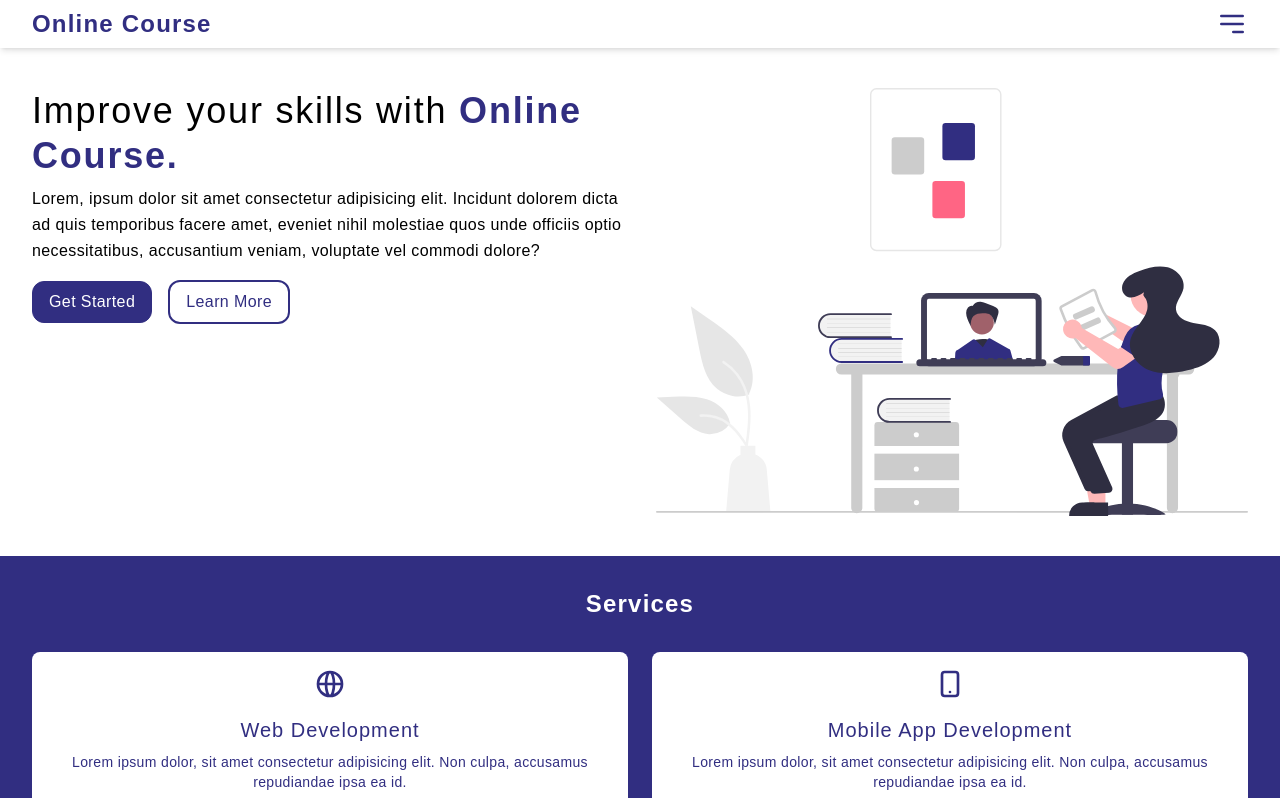
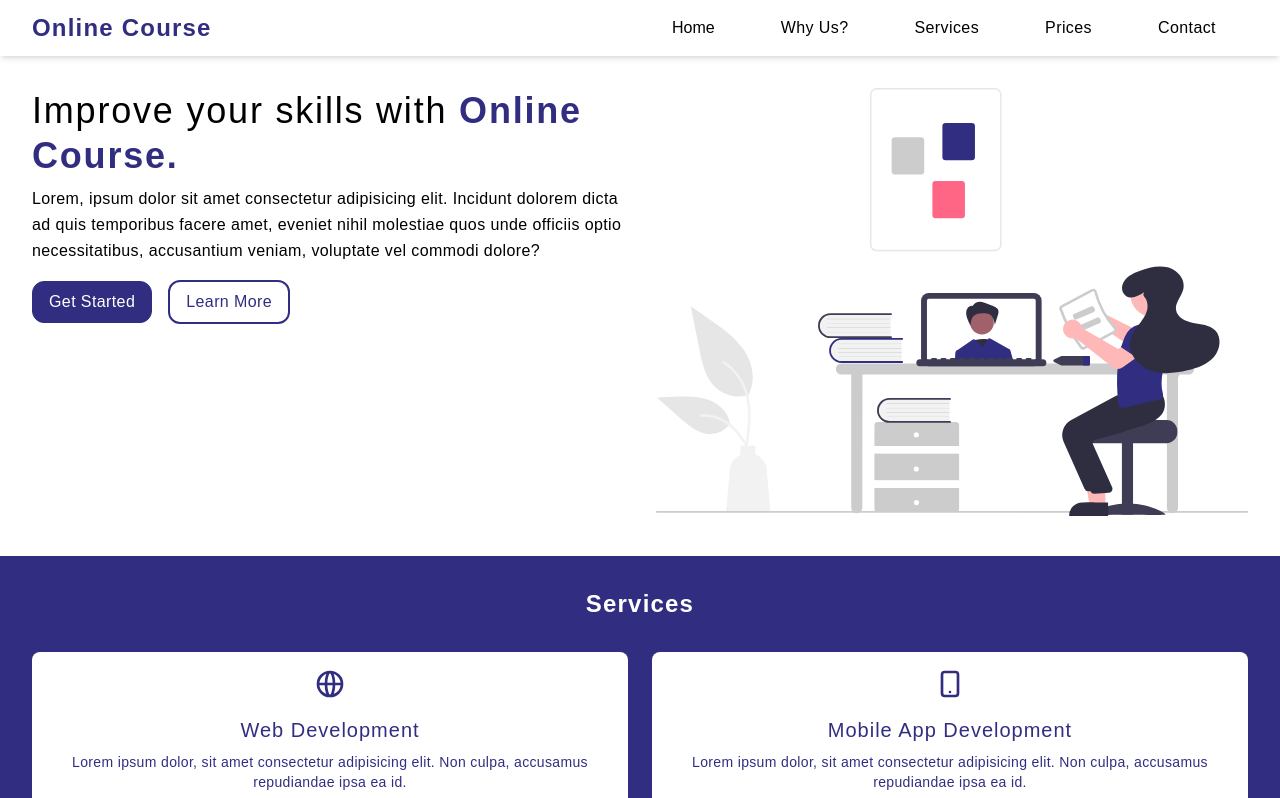
Before and after one commit to theozebua/react-course-app, a React (Create React App) app: page / in a window 1280 px wide. Shown: the top 798 px of the page. Built offline with nearby package versions, Linux system fonts and the light colour scheme; a web font is replaced by a local one.

Commit message:
Modify Navbar component

```diff
--- a/src/components/Navbar/index.jsx
+++ b/src/components/Navbar/index.jsx
@@ -1,12 +1,56 @@
-import { MenuAlt3Icon } from '@heroicons/react/outline'
+import { MenuAlt1Icon, XIcon } from '@heroicons/react/outline'
+import { useState } from 'react'
 
 export default function Navbar() {
+  const [showMenu, setShowMenu] = useState(false)
+
+  const handleShowMenu = () => {
+    setShowMenu(true)
+  }
+
+  const handleCloseMenu = () => {
+    setShowMenu(false)
+  }
+
   return (
     <nav className='fixed top-0 z-50 w-full bg-white shadow-md'>
       <div className='container mx-auto p-2 md:px-8'>
         <div className='flex items-center justify-between'>
-          <h3 className='text-2xl font-semibold tracking-wider text-primary'>Online Course</h3>
-          <MenuAlt3Icon className='w-8 text-primary' />
+          <h3 className='w-full text-2xl font-semibold tracking-wider text-primary md:w-1/2 lg:w-full'>Online Course</h3>
+          <MenuAlt1Icon className='w-8 rotate-180 text-primary md:hidden' onClick={handleShowMenu} />
+          <div className={`absolute top-0 right-0 z-50 h-screen w-full bg-white transition duration-300 md:static md:h-auto md:translate-x-0 ${showMenu || 'translate-x-full'}`}>
+            <div className='container mx-auto p-2 md:px-8'>
+              <div className='mb-8 flex items-center justify-between md:hidden'>
+                <h3 className='text-2xl font-semibold tracking-wider text-primary'>Online Course</h3>
+                <XIcon className='w-8 rotate-180 text-primary' onClick={handleCloseMenu} />
+              </div>
+              <ul className='flex flex-col gap-4 md:flex-row md:justify-between'>
+                <li className='nav-link'>
+                  <a href='#home'>Home</a>
+                </li>
+                <li className='rounded-lg border-2 border-primary p-2 text-center tracking-wide text-primary md:border-none md:p-0 md:text-left md:text-black'>
+                  <a href='#why-us'>Why Us?</a>
+                </li>
+                <li className='rounded-lg border-2 border-primary p-2 text-center tracking-wide text-primary md:border-none md:p-0 md:text-left md:text-black'>
+                  <a href='#services'>Services</a>
+                </li>
+                <li className='rounded-lg border-2 border-primary p-2 text-center tracking-wide text-primary md:border-none md:p-0 md:text-left md:text-black'>
+                  <a href='#prices'>Prices</a>
+                </li>
+                <li className='rounded-lg border-2 border-primary p-2 text-center tracking-wide text-primary md:border-none md:p-0 md:text-left md:text-black'>
+                  <a href='#contact'>Contact</a>
+                </li>
+              </ul>
+              <div className='mt-16 flex flex-col gap-4 md:hidden'>
+                <a className='w-full rounded-lg border-2 border-primary bg-primary p-2 text-center tracking-wide text-white' href='#'>
+                  Get Started
+                </a>
+                <a className='w-full rounded-lg border-2 border-primary bg-white p-2 text-center tracking-wide text-primary' href='#'>
+                  Learn More
+                </a>
+              </div>
+            </div>
+          </div>
         </div>
       </div>
     </nav>
```
